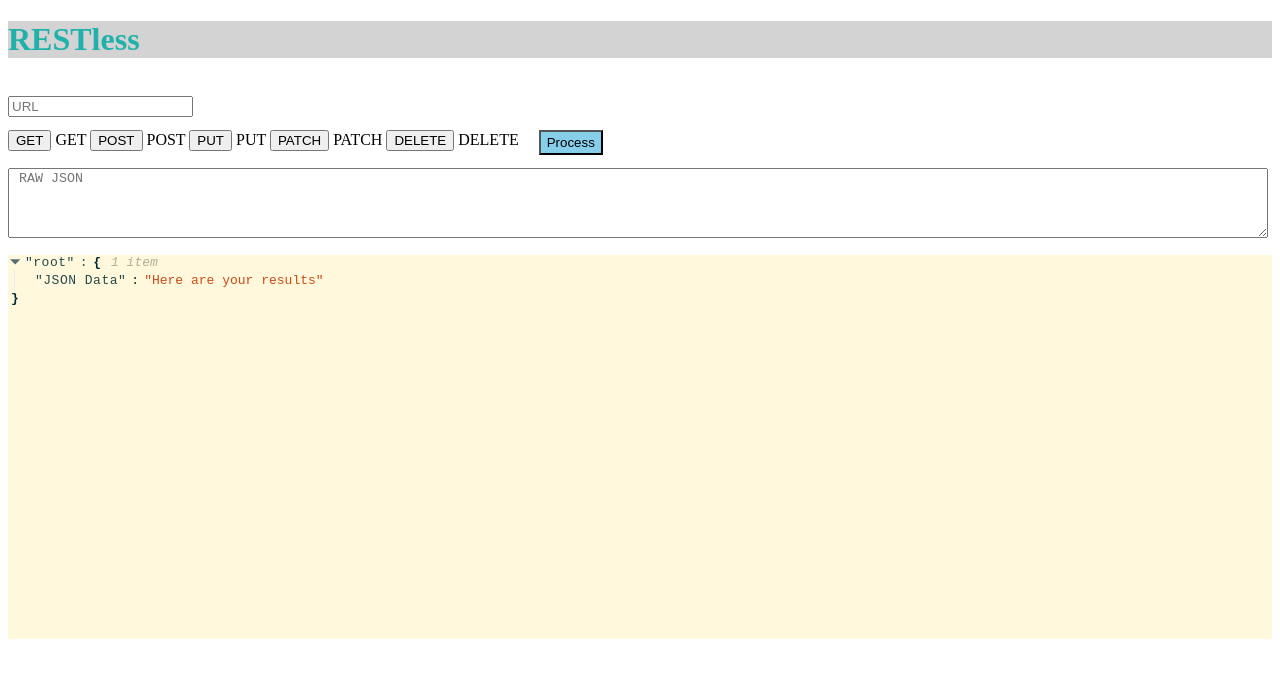
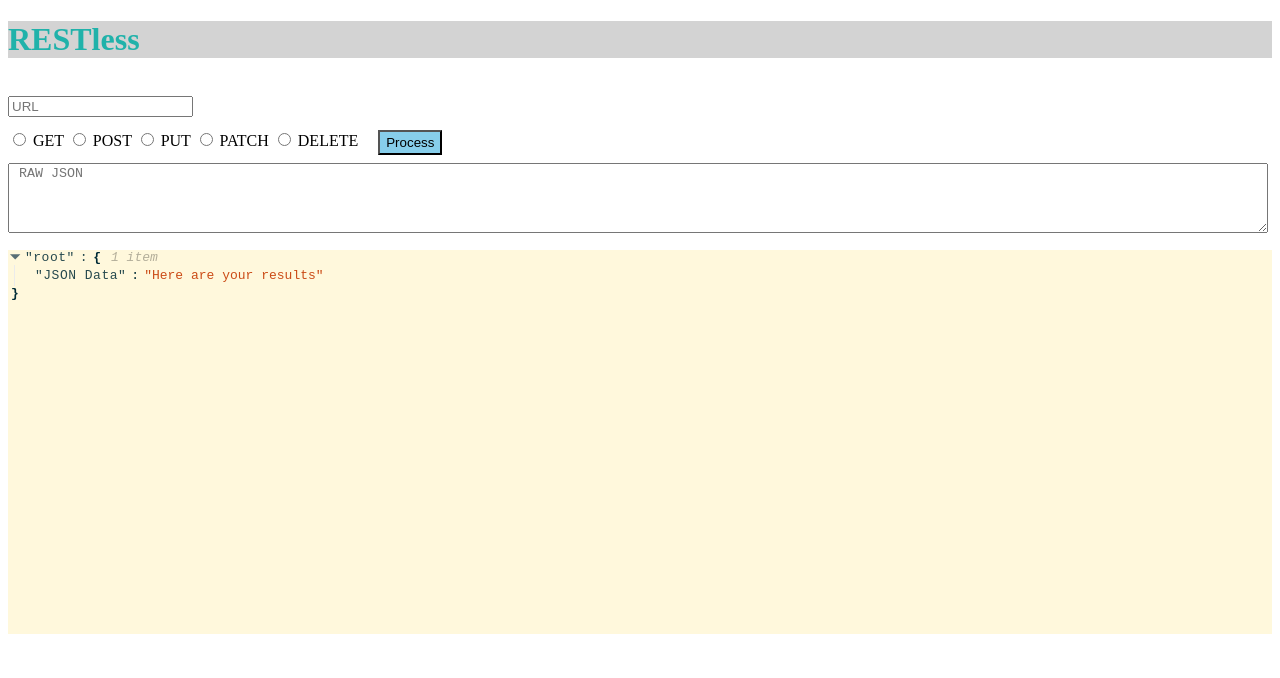
Before and after one commit to austinxduong/api-client-application-v2, a React app: page / in a window 1280 px wide. Shown: the top 678 px of the page. Built offline with nearby package versions, Linux system fonts and the light colour scheme.

Commit message:
fixed bug, adjust button controller. JSON fetches

```diff
--- a/src/components/buttons/Buttons.jsx
+++ b/src/components/buttons/Buttons.jsx
@@ -6,19 +6,19 @@
 const Buttons = ({ method, onChange }) => {
   return (
     <div>
-      <input type="button" id="get" name="method" value="GET" checked={method === 'GET'} onChange={onChange} />
+      <input type="radio" id="get" name="method" value="GET" checked={method === 'GET'} onChange={onChange} />
       <label htmlFor="get"> GET </label>
 
-      <input type="button" id="post" name="method" value="POST" checked={method === 'POST'} onChange={onChange} />
+      <input type="radio" id="post" name="method" value="POST" checked={method === 'POST'} onChange={onChange} />
       <label htmlFor="post"> POST </label>
 
-      <input type="button" id="put" name="method" value="PUT" checked={method === 'PUT'} onChange={onChange} />
+      <input type="radio" id="put" name="method" value="PUT" checked={method === 'PUT'} onChange={onChange} />
       <label htmlFor="put"> PUT </label>
 
-      <input type="button" id="patch" name="method" value="PATCH" checked={method === 'PATCH'} onChange={onChange} />
+      <input type="radio" id="patch" name="method" value="PATCH" checked={method === 'PATCH'} onChange={onChange} />
       <label htmlFor="patch"> PATCH </label>
 
-      <input type="button" id="delete" name="method" value="DELETE" checked={method === 'DELETE'} onChange={onChange} />
+      <input type="radio" id="delete" name="method" value="DELETE" checked={method === 'DELETE'} onChange={onChange} />
       <label htmlFor="delete"> DELETE </label>
     </div>
   );
--- a/src/containers/Resty.jsx
+++ b/src/containers/Resty.jsx
@@ -4,7 +4,7 @@
 import Header from '../components/header/Header';
 import Body from '../components/body/Body';
 import HistoryQueue from '../components/history/historyList';
-import { fetchApi } from '../services/fetchRequest';
+import { fetchRequest } from '../services/fetchRequest';
 import Display from '../components/display/Display';
 
 export default class Resty extends Component {
@@ -72,7 +72,7 @@
 
       fetch = () => {
         const { url, method, json } = this.state;
-        return fetchApi(url, method, json)
+        return fetchRequest(url, method, json)
           .then(res => this.setState({ display: res }));
 
       }
@@ -80,7 +80,7 @@
 
       render(){
 
-        const { url, method, json, history, display } = this.state;
+        const { url, method, json, display, history } = this.state;
 
         return (
           <>
--- a/src/services/fetchRequest.js
+++ b/src/services/fetchRequest.js
@@ -1,4 +1,4 @@
-export const fetchApi = (url, method, json) => {
+export const fetchRequest = (url, method, json) => {
   if(method !== 'GET'){
     return fetch(url, {
       method,
```
